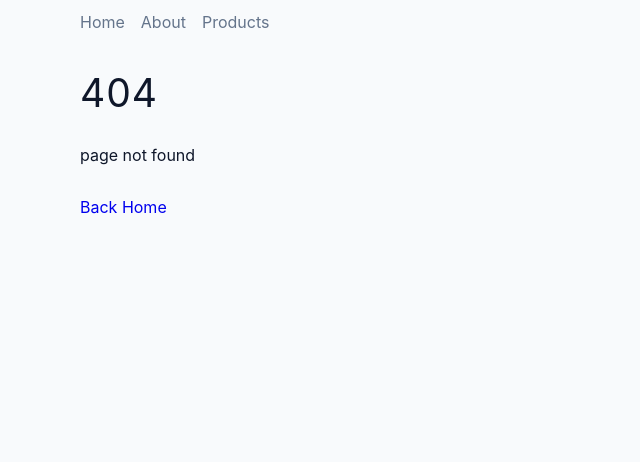
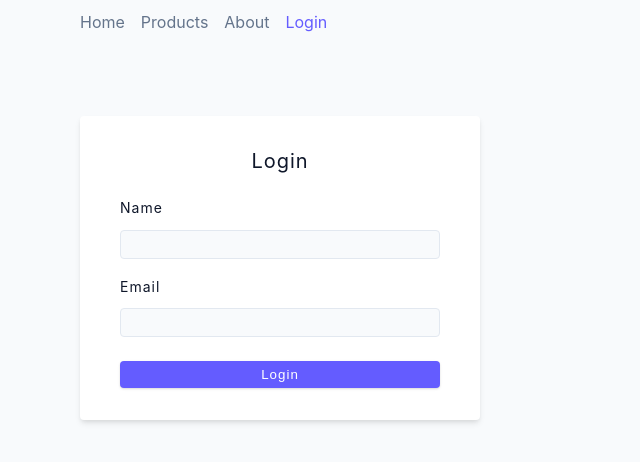
Before and after one commit to Mohanraj-Muthukumaran/React-Router, a React (Create React App) app: page /login in a window 1280 px wide. Before the commit this address had no page. Shown: the top 462 px of the page, without its empty margins (0-640 px from the left). Built offline with nearby package versions, Linux system fonts and the light colour scheme.

Commit message:
Add.  login page and dashboard page

```diff
--- a/src/App.js
+++ b/src/App.js
@@ -1,3 +1,4 @@
+import {useState} from 'react';
 import { BrowserRouter, Routes, Route } from "react-router-dom";
 
 import Home from './pages/Home';
@@ -5,9 +6,13 @@ import About from './pages/About';
 import Products from './pages/Products';
 import SingleProduct from './pages/SingleProduct';
 import Error from './pages/Error';
-import SharedLayout from "./pages/SharedLayout";
+import SharedLayout from './pages/SharedLayout';
+import Login from './pages/Login';
+import Dashboard from './pages/Dashboard';
 
 function App() {
+  const [user, setUser] = useState(null);
+
   return (
     <BrowserRouter>
         <Routes>
@@ -16,6 +21,8 @@ function App() {
             <Route path='about' element={ <About/> }/>
             <Route path='products' element={ <Products/> }/>
             <Route path='products/:productId' element={ <SingleProduct/> }/>
+            <Route path='login' element={ <Login setUser={setUser}/> }/>
+            <Route path='dashboard' element={ <Dashboard user={user}/> }/>
             <Route path='*' element={ <Error/> }/>
           </Route>
         </Routes>
--- a/src/components/StyledNavbar.js
+++ b/src/components/StyledNavbar.js
@@ -11,6 +11,13 @@ const StyledNavbar = () => {
                 Home
             </NavLink>
             <NavLink
+                to='/products'
+                className={ ({isActive}) =>
+                (isActive? 'active': 'link') }
+            >
+                Products
+            </NavLink>
+            <NavLink
                 to='/about'
                 className={ ({isActive}) =>
                 (isActive? 'active': 'link') }
@@ -18,11 +25,11 @@ const StyledNavbar = () => {
                 About
             </NavLink>
             <NavLink
-                to='/products'
+                to='/login'
                 className={ ({isActive}) =>
                 (isActive? 'active': 'link') }
             >
-                Products
+                Login
             </NavLink>
         </nav>
     );
--- a/src/pages/About.js
+++ b/src/pages/About.js
@@ -1,10 +1,7 @@
-import { Link } from 'react-router-dom';
-
 const About = () => {
   return (
     <section className='section'>
       <h2>About</h2>
-      <Link to='/' className='btn'> Back Home </Link>
     </section>
   );
 };
--- a/src/pages/Dashboard.js
+++ b/src/pages/Dashboard.js
@@ -1,8 +1,10 @@
-const Dashboard = () => {
+const Dashboard = ({user}) => {
   return (
     <section className='section'>
-      <h4>Dashboard</h4>
+      <h4>hello, {user.name}</h4>
+      <p>{user.email}</p>
     </section>
   );
 };
+
 export default Dashboard;
--- a/src/pages/Login.js
+++ b/src/pages/Login.js
@@ -1,10 +1,18 @@
 import { useState } from 'react';
-const Login = () => {
+import { useNavigate } from 'react-router-dom';
+
+const Login = ({setUser}) => {
   const [name, setName] = useState('');
   const [email, setEmail] = useState('');
 
+  const navigate = useNavigate();
+
   const handleSubmit = async (e) => {
     e.preventDefault();
+    if(!name || !email)
+      return;
+    setUser({name: name, email: email});
+    navigate('/dashboard');
   };
 
   return (
--- a/src/pages/SingleProduct.js
+++ b/src/pages/SingleProduct.js
@@ -1,10 +1,15 @@
-import { Link, useParams } from 'react-router-dom';
+import { Link, useParams} from 'react-router-dom';
 
+import Error from './Error';
 import products from '../data';
 
 const SingleProduct = () => {
   const { productId } = useParams();
-  const {image, name} = products.find((product) => product.id === productId);
+  const product = products.find((product) => product.id === productId);
+  if(!product) {
+    return <Error/>
+  }
+  const { name, image } = product;
   return (
     <section className='section'>
       <img src={image} alt={name}/>
```
